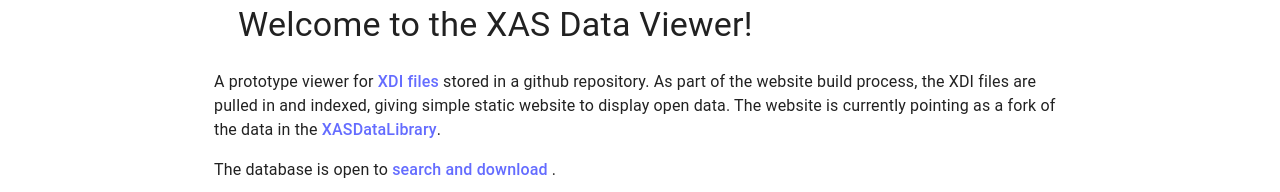
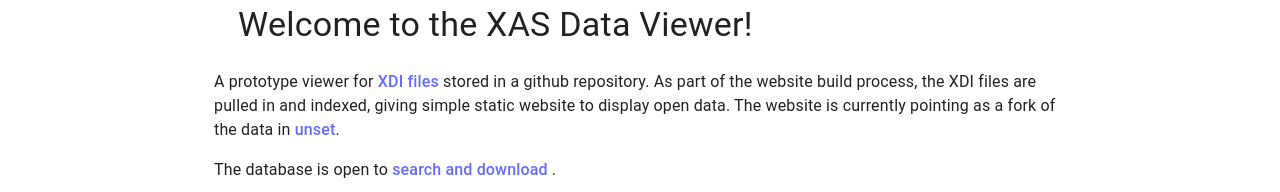
Before and after one commit to jacobfilik/webxdiviewer, a React (Vite) app: page /#/ in a window 1280 px wide. Shown: the part 132-324 px from the top of the page. Built offline with nearby package versions, Linux system fonts and the light colour scheme; no server answers.

Commit message:
get data repo location from env

```diff
--- a/src/components/WelcomePage.tsx
+++ b/src/components/WelcomePage.tsx
@@ -1,7 +1,13 @@
 import { Link } from "react-router-dom";
 import { Container, Typography, Box } from "@mui/material";
 
+const env_repo_location = import.meta.env.VITE_SOME_KEY;
+
 function WelcomePage() {
+
+  const repo_location = env_repo_location ?? "examplerepo/xdifiles"
+
+  console.log(repo_location)
   return (
     <Container maxWidth="md" sx={{ alignSelf: "center", p: "24px" }}>
       <Typography variant="h4" padding="24px">
@@ -16,9 +22,9 @@
           stored in a github repository. As part of the website build process,
           the XDI files are pulled in and indexed, giving simple static website
           to display open data. The website is currently pointing as a fork of
-          the data in the{" "}
-          <Link to={"https://github.com/XraySpectroscopy/XASDataLibrary"}>
-            XASDataLibrary
+          the data in{" "}
+          <Link to={"https://github.com/" + repo_location}>
+            {repo_location}
           </Link>
           .
         </Typography>
```
